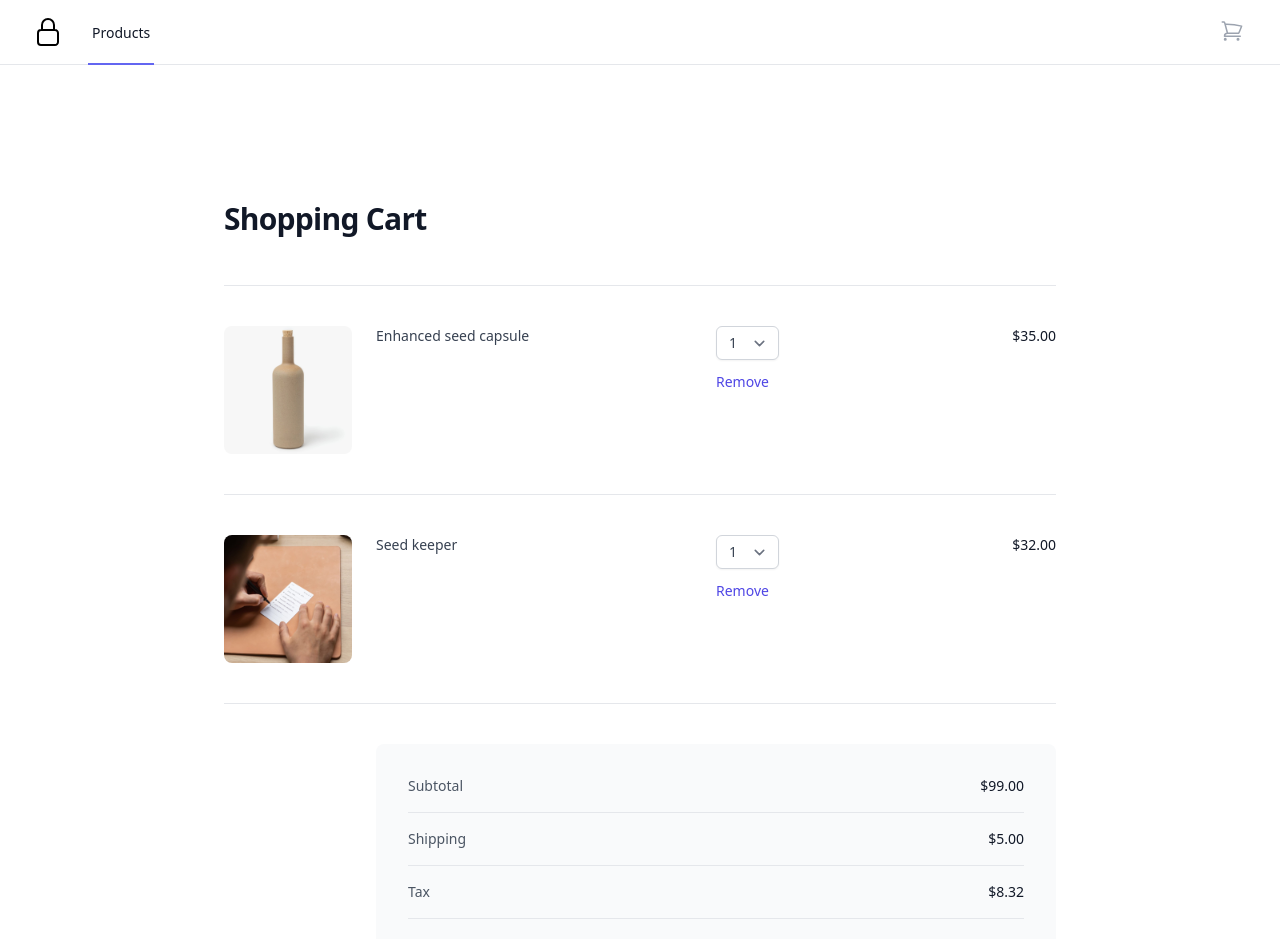
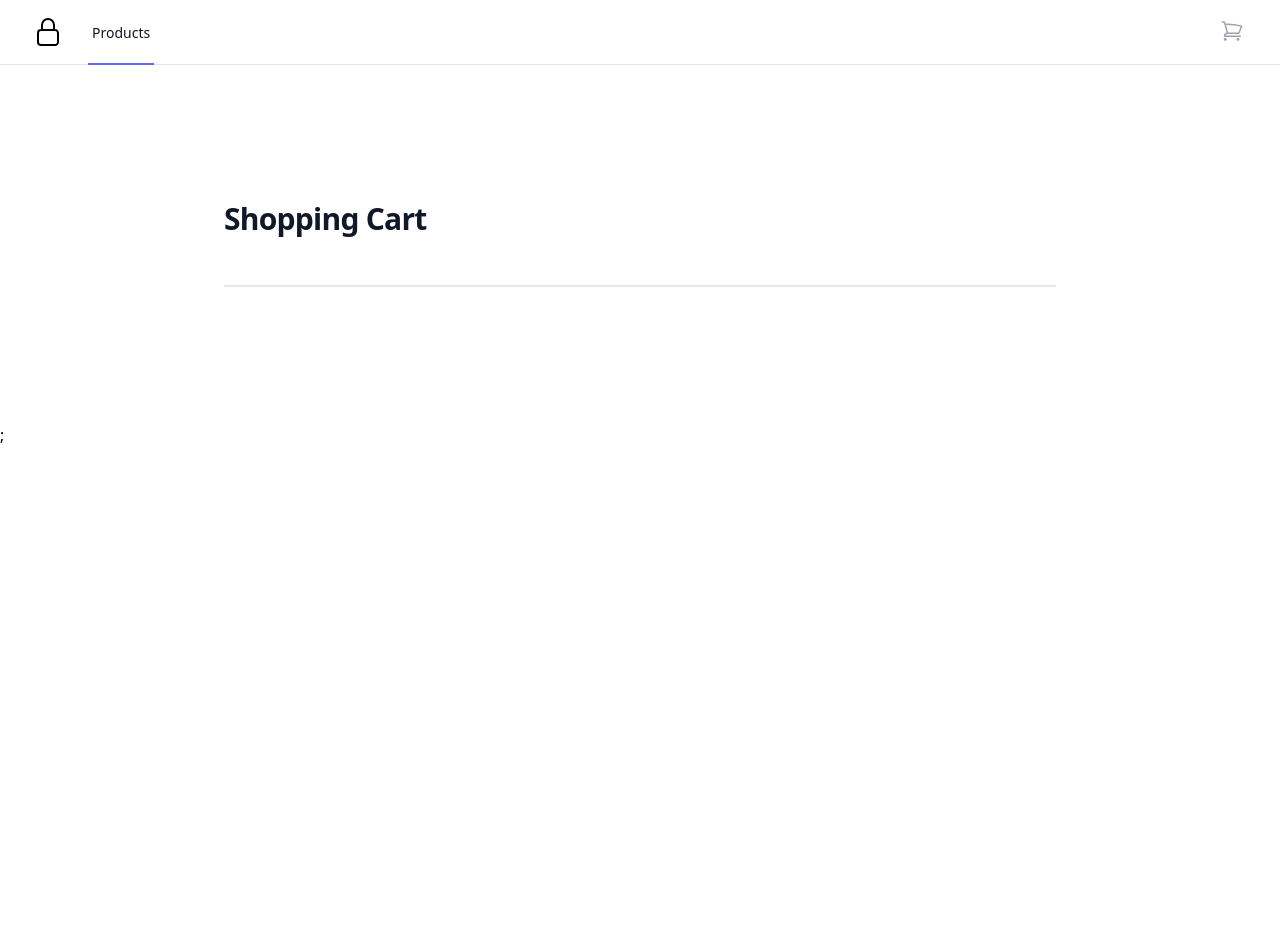
Before and after one commit to michalsanger/satoshi-homework, a Next.js app: page /cart in a window 1280 px wide. Shown: the top 939 px of the page. After the commit the page ends 800 px from the top, so only its background shows below. Built offline with nearby package versions, Linux system fonts and the light colour scheme.

Commit message:
Edit items in shopping cart

```diff
--- a/components/cartContext.tsx
+++ b/components/cartContext.tsx
@@ -2,11 +2,12 @@ import { useState, createContext, ReactNode } from "react";
 
 export type Cart = Map<number, number>; // key - item ID, value - quantity
 
-type CartContextType = {
+export type CartContextType = {
   cart: Cart;
   addItem: (id: number, quantity?: number) => void;
   removeItem: (id: number) => void;
 };
+
 type CartProviderProps = {
   children: ReactNode;
   initialValue?: Cart;
--- /dev/null
+++ b/components/cartItem.tsx
@@ -0,0 +1,85 @@
+import Image from "next/image";
+import { FormEvent, MouseEvent } from "react";
+import { Product } from "../data/products";
+import { CartContextType } from "./cartContext";
+
+type Props = {
+  product: Product;
+  quantity: number;
+  onRemove: CartContextType["removeItem"];
+  onQuantityChange: CartContextType["addItem"];
+};
+
+export default function CartItem({ product, quantity, onRemove, onQuantityChange }: Props) {
+  const handleOnRemove = (event: MouseEvent<HTMLButtonElement>) => {
+    event.preventDefault();
+    onRemove(product.id);
+  };
+
+  const handleOnQuantityChange = (event: FormEvent<HTMLSelectElement>) => {
+    event.preventDefault();
+    const quantity = Number(event.currentTarget.value);
+    onQuantityChange(product.id, quantity);
+  };
+
+  return (
+    <li key={product.id} className="flex py-6 sm:py-10">
+      <div className="flex-shrink-0">
+        <Image
+          src={product.imageSrc}
+          alt={product.name}
+          className="h-24 w-24 rounded-lg object-cover object-center sm:h-32 sm:w-32"
+          width="96"
+          height="96"
+        />
+      </div>
+
+      <div className="relative ml-4 flex flex-1 flex-col justify-between sm:ml-6">
+        <div>
+          <div className="flex justify-between sm:grid sm:grid-cols-2">
+            <div className="pr-6">
+              <h3 className="text-sm">
+                <a href={product.href} className="font-medium text-gray-700 hover:text-gray-800">
+                  {product.name}
+                </a>
+              </h3>
+            </div>
+
+            <p className="text-right text-sm font-medium text-gray-900">${product.price}</p>
+          </div>
+
+          <div className="mt-4 flex items-center sm:absolute sm:top-0 sm:left-1/2 sm:mt-0 sm:block">
+            <label htmlFor={`quantity-${product.id}`} className="sr-only">
+              Quantity, {product.name}
+            </label>
+            <select
+              onChange={handleOnQuantityChange}
+              value={quantity}
+              id={`quantity-${product.id}`}
+              name={`quantity-${product.id}`}
+              className="block max-w-full rounded-md border border-gray-300 py-1.5 text-left text-base font-medium leading-5 text-gray-700 shadow-sm focus:border-indigo-500 focus:outline-none focus:ring-1 focus:ring-indigo-500 sm:text-sm"
+            >
+              <option value={1}>1</option>
+              <option value={2}>2</option>
+              <option value={3}>3</option>
+              <option value={4}>4</option>
+              <option value={5}>5</option>
+              <option value={6}>6</option>
+              <option value={7}>7</option>
+              <option value={8}>8</option>
+            </select>
+
+            <button
+              type="button"
+              value={product.id}
+              className="ml-4 text-sm font-medium text-indigo-600 hover:text-indigo-500 sm:ml-0 sm:mt-3"
+              onClick={handleOnRemove}
+            >
+              <span>Remove</span>
+            </button>
+          </div>
+        </div>
+      </div>
+    </li>
+  );
+}
--- /dev/null
+++ b/components/orderSummary.tsx
@@ -0,0 +1,56 @@
+import { Product } from "../data/products";
+import { Cart } from "../components/cartContext";
+
+type Props = {
+  products: Product[];
+  cart: Cart;
+};
+
+const shipping = 5;
+const taxRate = 0.1;
+
+export default function OrderSummary({ products, cart }: Props) {
+  const subtotal = products.reduce((sum, product) => {
+    const quantity = cart.get(product.id);
+    return quantity === undefined ? sum : sum + product.price * quantity;
+  }, 0);
+
+  const tax = (subtotal + shipping) * taxRate;
+
+  return (
+    <div className="mt-10 sm:ml-32 sm:pl-6">
+      <div className="rounded-lg bg-gray-50 px-4 py-6 sm:p-6 lg:p-8">
+        <h2 className="sr-only">Order summary</h2>
+
+        <div className="flow-root">
+          <dl className="-my-4 divide-y divide-gray-200 text-sm">
+            <div className="flex items-center justify-between py-4">
+              <dt className="text-gray-600">Subtotal</dt>
+              <dd className="font-medium text-gray-900">${subtotal}</dd>
+            </div>
+            <div className="flex items-center justify-between py-4">
+              <dt className="text-gray-600">Shipping</dt>
+              <dd className="font-medium text-gray-900">${shipping}</dd>
+            </div>
+            <div className="flex items-center justify-between py-4">
+              <dt className="text-gray-600">Tax</dt>
+              <dd className="font-medium text-gray-900">${tax}</dd>
+            </div>
+            <div className="flex items-center justify-between py-4">
+              <dt className="text-base font-medium text-gray-900">Order total</dt>
+              <dd className="text-base font-medium text-gray-900">${subtotal + shipping + tax}</dd>
+            </div>
+          </dl>
+        </div>
+      </div>
+      <div className="mt-10">
+        <button
+          type="submit"
+          className="w-full rounded-md border border-transparent bg-indigo-600 py-3 px-4 text-base font-medium text-white shadow-sm hover:bg-indigo-700 focus:outline-none focus:ring-2 focus:ring-indigo-500 focus:ring-offset-2 focus:ring-offset-gray-50"
+        >
+          Checkout
+        </button>
+      </div>
+    </div>
+  );
+}
--- a/pages/cart.tsx
+++ b/pages/cart.tsx
@@ -1,25 +1,16 @@
 import type { NextPage } from "next";
-import Image from "next/image";
+import { useContext } from "react";
+import { CartContext } from "../components/cartContext";
 import Layout from "../components/layout";
-
-const products = [
-  {
-    id: 1,
-    name: "Enhanced seed capsule",
-    href: "#",
-    price: "$35.00",
-    imageSrc: "/products/enhanced-seed-capsule.jpg",
-  },
-  {
-    id: 2,
-    name: "Seed keeper",
-    href: "#",
-    price: "$32.00",
-    imageSrc: "/products/seed-keeper.jpg",
-  },
-];
+import OrderSummary from "../components/orderSummary";
+import CartItem from "../components/cartItem";
+import { products } from "../data/products";
 
 const Cart: NextPage = () => {
+  const { cart, removeItem, addItem } = useContext(CartContext);
+
+  const productsInCart = products.filter((p) => cart.has(p.id));
+
   return (
     <Layout title="Shopping Cart">
       <div className="bg-white">
@@ -34,105 +25,19 @@ const Cart: NextPage = () => {
                 role="list"
                 className="divide-y divide-gray-200 border-t border-b border-gray-200"
               >
-                {products.map((product, productIdx) => (
-                  <li key={product.id} className="flex py-6 sm:py-10">
-                    <div className="flex-shrink-0">
-                      <Image
-                        src={product.imageSrc}
-                        alt={product.name}
-                        className="h-24 w-24 rounded-lg object-cover object-center sm:h-32 sm:w-32"
-                        width="96"
-                        height="96"
-                      />
-                    </div>
-
-                    <div className="relative ml-4 flex flex-1 flex-col justify-between sm:ml-6">
-                      <div>
-                        <div className="flex justify-between sm:grid sm:grid-cols-2">
-                          <div className="pr-6">
-                            <h3 className="text-sm">
-                              <a
-                                href={product.href}
-                                className="font-medium text-gray-700 hover:text-gray-800"
-                              >
-                                {product.name}
-                              </a>
-                            </h3>
-                          </div>
-
-                          <p className="text-right text-sm font-medium text-gray-900">
-                            {product.price}
-                          </p>
-                        </div>
-
-                        <div className="mt-4 flex items-center sm:absolute sm:top-0 sm:left-1/2 sm:mt-0 sm:block">
-                          <label htmlFor={`quantity-${productIdx}`} className="sr-only">
-                            Quantity, {product.name}
-                          </label>
-                          <select
-                            id={`quantity-${productIdx}`}
-                            name={`quantity-${productIdx}`}
-                            className="block max-w-full rounded-md border border-gray-300 py-1.5 text-left text-base font-medium leading-5 text-gray-700 shadow-sm focus:border-indigo-500 focus:outline-none focus:ring-1 focus:ring-indigo-500 sm:text-sm"
-                          >
-                            <option value={1}>1</option>
-                            <option value={2}>2</option>
-                            <option value={3}>3</option>
-                            <option value={4}>4</option>
-                            <option value={5}>5</option>
-                            <option value={6}>6</option>
-                            <option value={7}>7</option>
-                            <option value={8}>8</option>
-                          </select>
-
-                          <button
-                            type="button"
-                            className="ml-4 text-sm font-medium text-indigo-600 hover:text-indigo-500 sm:ml-0 sm:mt-3"
-                          >
-                            <span>Remove</span>
-                          </button>
-                        </div>
-                      </div>
-                    </div>
-                  </li>
+                {productsInCart.map((product) => (
+                  <CartItem
+                    key={product.id}
+                    onQuantityChange={addItem}
+                    onRemove={removeItem}
+                    product={product}
+                    quantity={cart.get(product.id) ?? 1}
+                  />
                 ))}
               </ul>
             </div>
 
-            {/* Order summary */}
-            <div className="mt-10 sm:ml-32 sm:pl-6">
-              <div className="rounded-lg bg-gray-50 px-4 py-6 sm:p-6 lg:p-8">
-                <h2 className="sr-only">Order summary</h2>
-
-                <div className="flow-root">
-                  <dl className="-my-4 divide-y divide-gray-200 text-sm">
-                    <div className="flex items-center justify-between py-4">
-                      <dt className="text-gray-600">Subtotal</dt>
-                      <dd className="font-medium text-gray-900">$99.00</dd>
-                    </div>
-                    <div className="flex items-center justify-between py-4">
-                      <dt className="text-gray-600">Shipping</dt>
-                      <dd className="font-medium text-gray-900">$5.00</dd>
-                    </div>
-                    <div className="flex items-center justify-between py-4">
-                      <dt className="text-gray-600">Tax</dt>
-                      <dd className="font-medium text-gray-900">$8.32</dd>
-                    </div>
-                    <div className="flex items-center justify-between py-4">
-                      <dt className="text-base font-medium text-gray-900">Order total</dt>
-                      <dd className="text-base font-medium text-gray-900">$112.32</dd>
-                    </div>
-                  </dl>
-                </div>
-              </div>
-              <div className="mt-10">
-                <button
-                  type="submit"
-                  className="w-full rounded-md border border-transparent bg-indigo-600 py-3 px-4 text-base font-medium text-white shadow-sm hover:bg-indigo-700 focus:outline-none focus:ring-2 focus:ring-indigo-500 focus:ring-offset-2 focus:ring-offset-gray-50"
-                >
-                  Checkout
-                </button>
-              </div>
-            </div>
+            {productsInCart.length > 0 ? <OrderSummary products={products} cart={cart} /> : null}
           </form>
         </div>
       </div>
```
